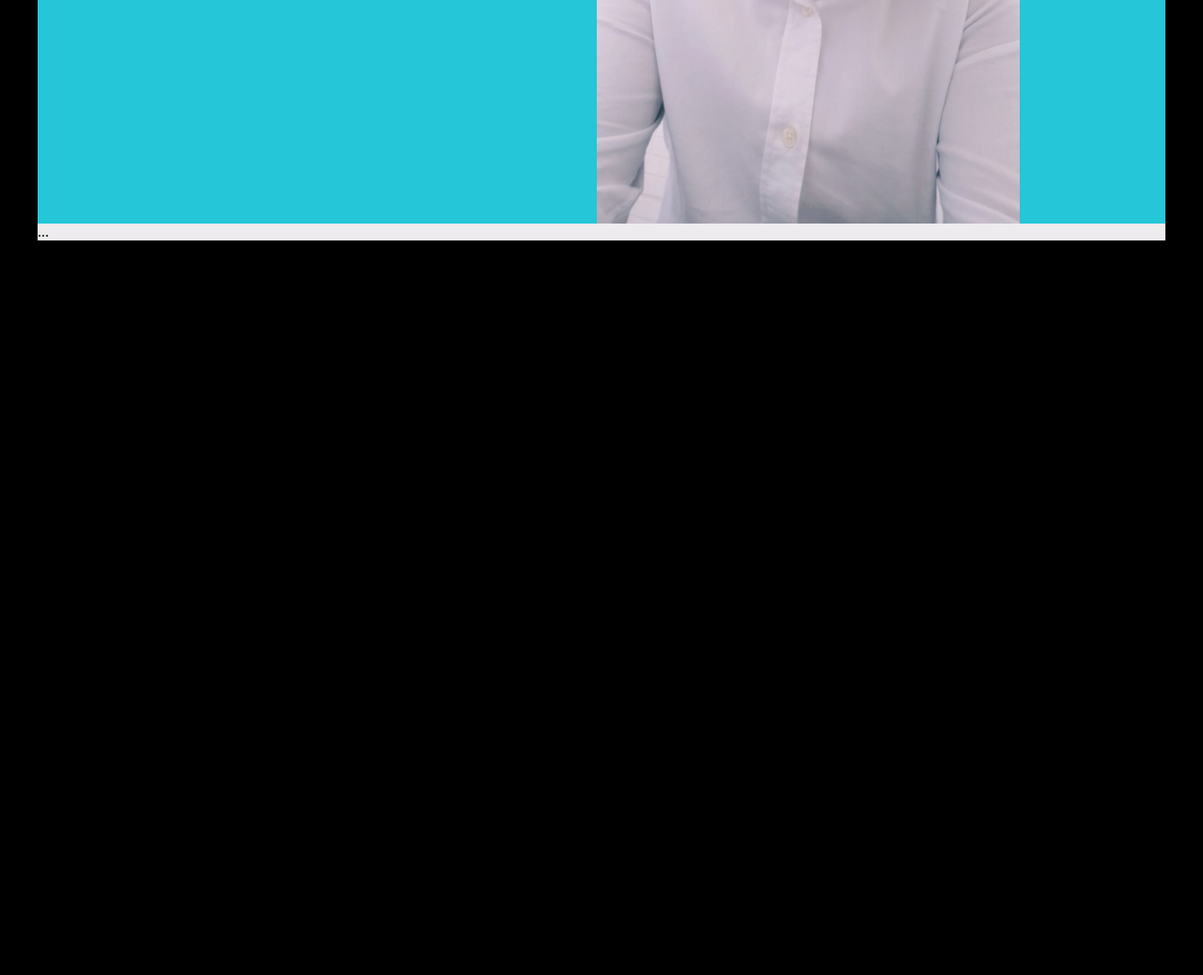
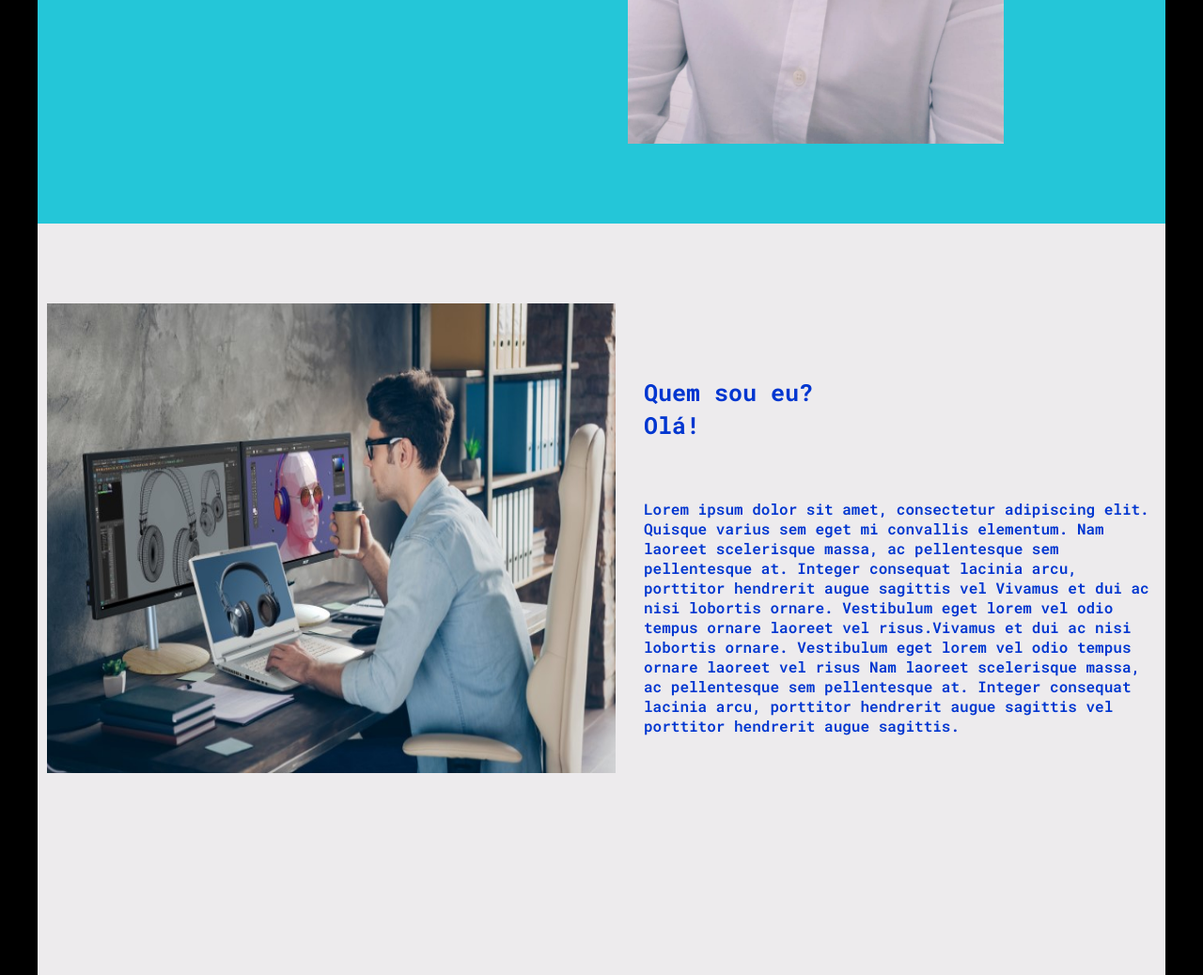
Before and after one commit to jonataspessoa/Portf-lio, a plain HTML site: page index.html in a window 1280 px wide. Shown: the part 562-1600 px from the top of the page at 94% size. Before the commit the page ends 818 px from the top, so only its background shows below. Drawn offline with Linux system fonts and the light colour scheme.

Commit message:
Imagens baixadas e integradas no código-fonte

```diff
--- a/assets/css/style.css
+++ b/assets/css/style.css
@@ -8,6 +8,7 @@
 
 body {
 	margin: 0;
+	position: relative;
 	box-sizing: border-box;
 	background-color: #000;
 	display: flex;
@@ -68,8 +69,8 @@ header .container {
 }
 .banner .container img {
 	padding-right: 100px;
-	width: 450px;
-	height: calc(100vh - 80px);
+	width: 400px;
+	height: 550px;
 	background-size: cover;
 }
 
@@ -105,7 +106,41 @@ header .container {
 }
 
 
-.jobdescription {
+.description {
 	width: 1200px;
+	height: 100vh;
 	background-color: var(--threecolor);
+	display: flex;
+	justify-content: space-between;
 }
+
+.description img {
+	width:605px;
+	height: 500px;
+	margin-top: 85px;
+	margin-left: 10px;
+}
+
+.description .jobdescription {
+	margin-left: 30px;
+	margin-top: 150px;
+
+}
+
+.jobdescription h3,
+.jobdescription h1 {
+	color: var(--firstcolor);
+	font-family: Roboto mono;]
+	font-weight: bold;
+	font-size: 25px;
+	line-height: 10px;
+}
+
+.jobdescription p {
+	color: var(--firstcolor);
+	font-family: Roboto mono;
+	font-weight: 600;
+	text-align: left;
+
+
+}
--- a/index.html
+++ b/index.html
@@ -42,11 +42,22 @@
 			</div>
 		</section>
 
-		<section class="jobdescription">
+		<section class="description">
 			<div>
-				...
+				<img src="assets/images/setup.jpg" alt="setupDeveloper">
 			</div>
 
+			<div class="jobdescription">
+				<div>
+					<h3>Quem sou eu?</h3>
+					<h1>Olá!</h1><br/><br/>
+					<div>
+						<p>
+						Lorem ipsum dolor sit amet, consectetur adipiscing elit. Quisque varius sem eget mi convallis elementum. Nam laoreet scelerisque massa, ac pellentesque sem pellentesque at. Integer consequat lacinia arcu, porttitor hendrerit augue sagittis vel Vivamus et dui ac nisi lobortis ornare. Vestibulum eget lorem vel odio tempus ornare laoreet vel risus.Vivamus et dui ac nisi lobortis ornare. Vestibulum eget lorem vel odio tempus ornare laoreet vel risus Nam laoreet scelerisque massa, ac pellentesque sem pellentesque at. Integer consequat lacinia arcu, porttitor hendrerit augue sagittis vel porttitor hendrerit augue sagittis.
+						</p>
+					</div>
+				</div>
+			</div>
 		</section>
 	</main>
 
```
Also changed, not shown: assets/images/setup.jpg (added).
